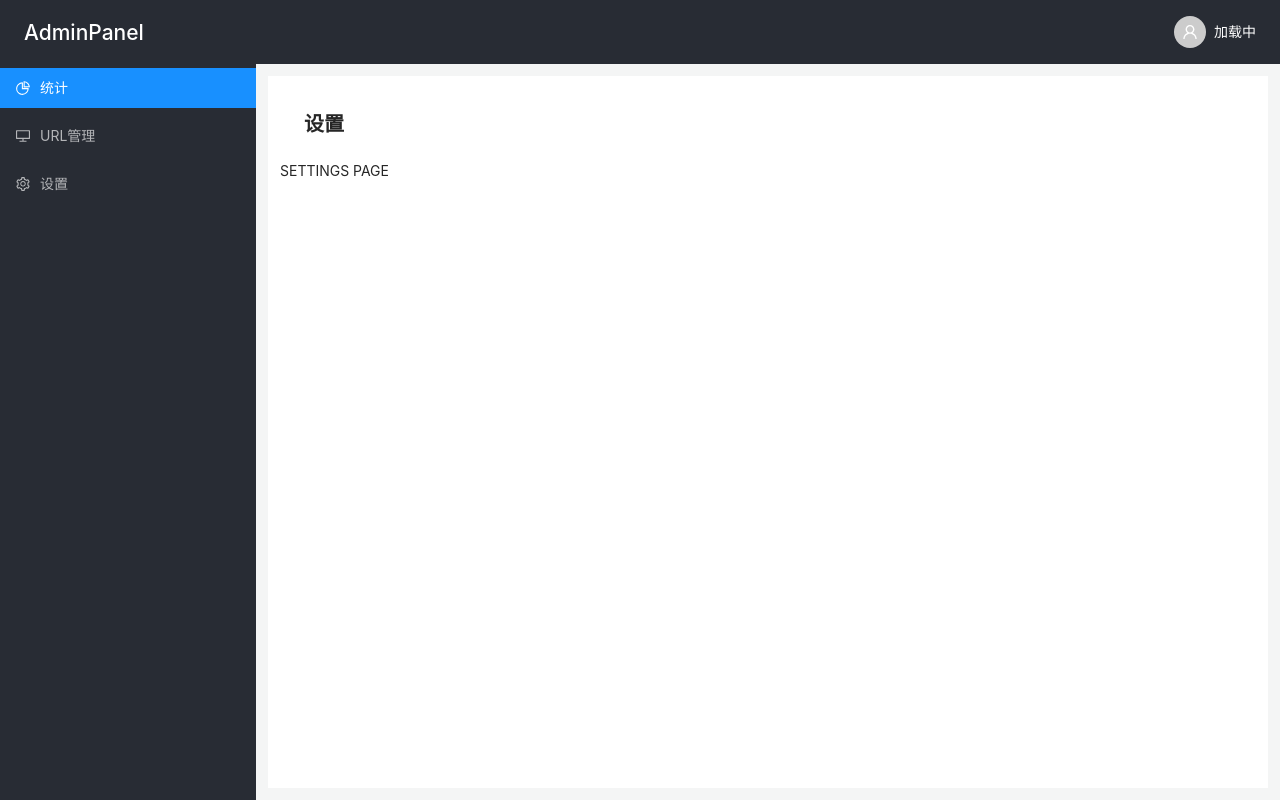
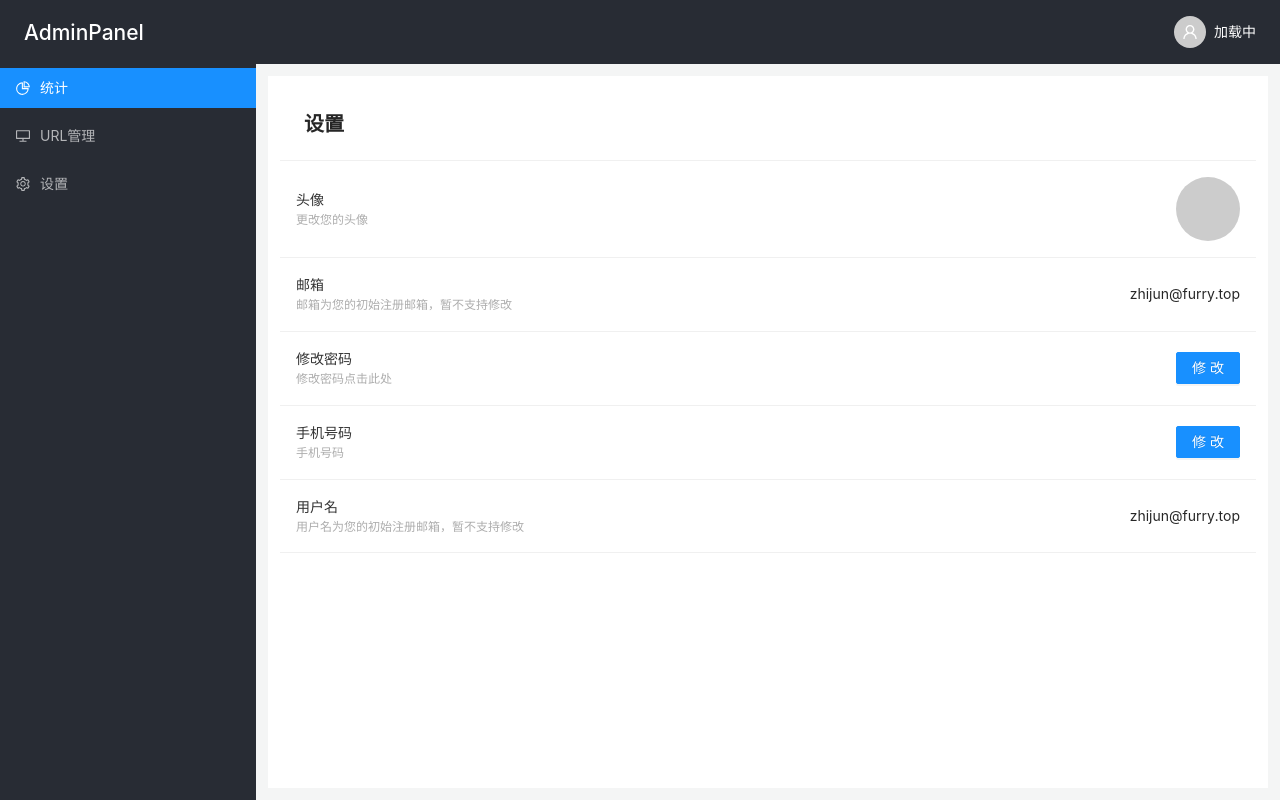
Before and after one commit to FantWings/short-url_react, a React (Create React App) app: page /admin/settings in a window 1280 px wide. Built offline with nearby package versions, Linux system fonts and the light colour scheme; no server answers; sample sign-in values are in the browser's storage; the HTML template or start-up script is replaced by a standard one.

Commit message:
update 0618a

```diff
--- a/src/pages/admin/ManageSettings.tsx
+++ b/src/pages/admin/ManageSettings.tsx
@@ -1,10 +1,85 @@
-import { PageHeader } from 'antd'
+import { PageHeader, Button, Avatar } from 'antd'
+import styled from 'styled-components'
 
 export default function PanelSettings() {
   return (
     <div>
       <PageHeader className="site-page-header" title="设置" />
-      <p>SETTINGS PAGE</p>
+      <ItemContent>
+        <div className="itemKey">
+          <span className="title">头像</span>
+          <span className="description">更改您的头像</span>
+        </div>
+        <div className="itemValue">
+          <Avatar size={64} />
+        </div>
+      </ItemContent>
+      <ItemContent>
+        <div className="itemKey">
+          <span className="title">邮箱</span>
+          <span className="description">邮箱为您的初始注册邮箱，暂不支持修改</span>
+        </div>
+        <div className="itemValue">
+          <span>zhijun@furry.top</span>
+        </div>
+      </ItemContent>
+      <ItemContent>
+        <div className="itemKey">
+          <span className="title">修改密码</span>
+          <span className="description">修改密码点击此处</span>
+        </div>
+        <div className="itemValue">
+          <Button type="primary">修改</Button>
+        </div>
+      </ItemContent>
+      <ItemContent>
+        <div className="itemKey">
+          <span className="title">手机号码</span>
+          <span className="description">手机号码</span>
+        </div>
+        <div className="itemValue">
+          <Button type="primary">修改</Button>
+        </div>
+      </ItemContent>
+      <ItemContent>
+        <div className="itemKey">
+          <span className="title">用户名</span>
+          <span className="description">用户名为您的初始注册邮箱，暂不支持修改</span>
+        </div>
+        <div className="itemValue">
+          <span>zhijun@furry.top</span>
+        </div>
+      </ItemContent>
     </div>
   )
 }
+
+const ItemContent = styled.div`
+  border-top: 1px #f0f0f0 solid;
+  padding: 16px;
+  display: flex;
+  justify-content: space-between;
+  align-items: center;
+  :last-child {
+    border-bottom: 1px #f0f0f0 solid;
+  }
+
+  div.itemKey {
+    .title {
+      color: #333;
+      display: block;
+      font-size: 14px;
+      font-weight: 550;
+    }
+    .description {
+      display: block;
+      font-size: 12px;
+      color: #adadad;
+    }
+  }
+
+  div.itemValue {
+    display: flex;
+    align-items: center;
+  }
+`
--- a/src/utils/interfaces.tsx
+++ b/src/utils/interfaces.tsx
@@ -24,4 +24,5 @@ export interface Modals {
   onFinish: Function
   isModalVisible: boolean
   setIsModalVisible: Function
+  urlId?: number
 }
```
Also changed, not shown: src/pages/admin/ManageUrl.tsx (+32 -35 lines).
